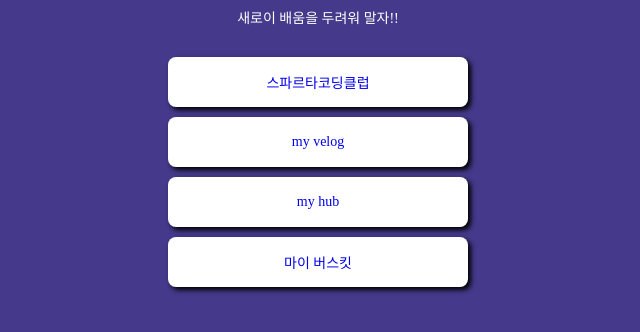
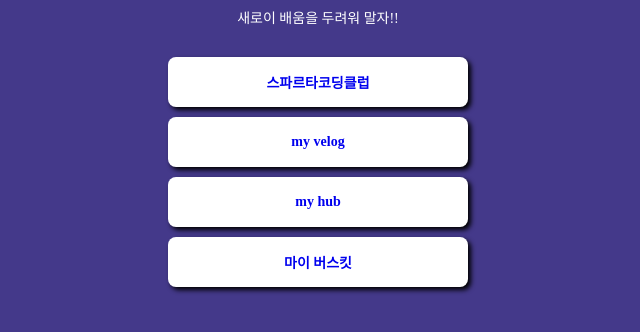
Before and after one commit to kyuseoklee76/mypage1, a plain HTML site: page index1.html in a window 1280 px wide. Shown: the part 196-528 px from the top of the page, without its empty margins (322-962 px from the left). Drawn offline with Linux system fonts and the light colour scheme; a web font is replaced by a local one.

Commit message:
Update index1.html

```diff
--- a/index1.html
+++ b/index1.html
@@ -63,7 +63,7 @@
                 margin-bottom: 10px;
 
                 font-size: 14px;
-                focus-within: bold;
+                font-weight: bold;
                 color: 44398A;
 
                 display: flex;
```
